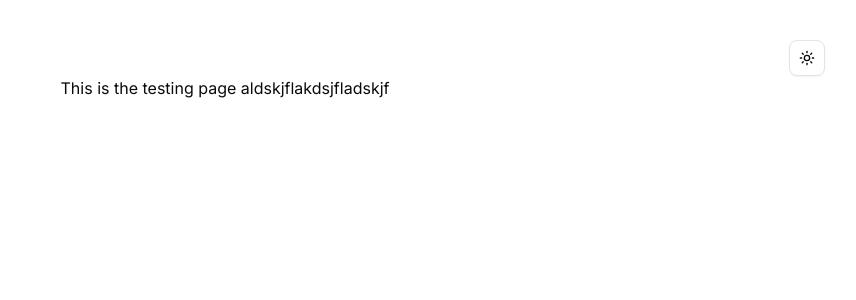
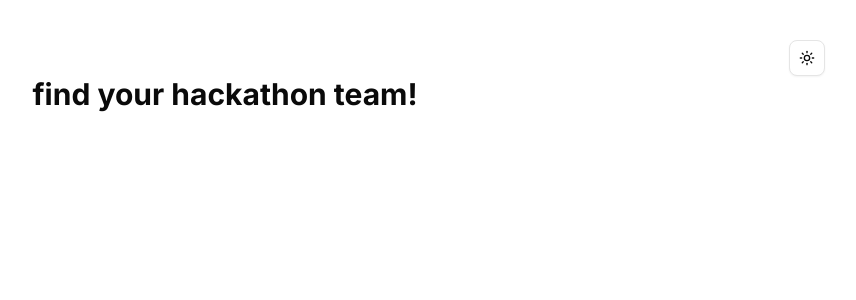
Before and after one commit to enkhbold470/hackathon-team-creator, a Next.js app: page / in a window 1280 px wide. Shown: the top 300 px of the page, without its empty margins (415-1271 px from the left). Built offline with nearby package versions, Linux system fonts and the light colour scheme.

Commit message:
add goofy ahh header. also fix mode toggle thing (i hope i did)

```diff
--- a/app/page.tsx
+++ b/app/page.tsx
@@ -5,9 +5,8 @@ import { Moon, Sun } from "lucide-react"
 import { useTheme } from "next-themes"
 
 import { Button } from "@/components/ui/button"
-import Link from "next/link"
 
-export function ModeToggle() {
+function ModeToggle() {
   const { setTheme, theme } = useTheme()
 
   return (
@@ -25,7 +24,7 @@ export default function Home() {
       <div className="flex w-full justify-end">
         <ModeToggle />
       </div>
-      This is the testing page aldskjflakdsjfladskjf
+      <h1 className="text-3xl font-bold">find your hackathon team!</h1>
     </main>
   );
 }
```
